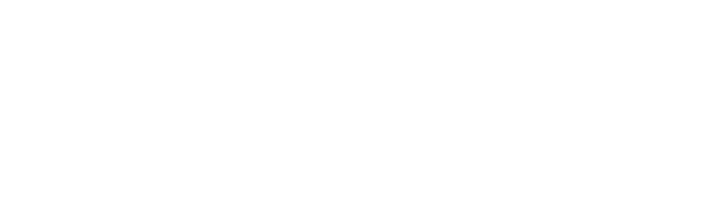
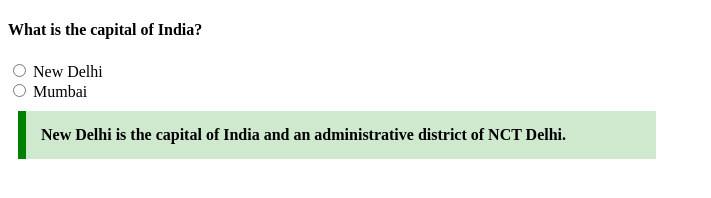
Before and after one commit to acciojob/trivia-riyapandey268, a website: page main.html in a window 1280 px wide. Shown: the whole page, without its empty margins (0-711 px from the left). Drawn offline with Linux system fonts and the light colour scheme.

Commit message:
trivia added

```diff
--- a/main.html
+++ b/main.html
@@ -10,7 +10,22 @@
 	<!-- the entire body must be written by student -->
     <script type="text/javascript" src="./script.js">
 </script>
+<div>
+	<h4>What is the capital of India?</h4>
 
+	<input type="radio" id="delhi" value="delhi" />
+	<label for="delhi">New Delhi</label> <br />
+	<input type="radio" id="mumbai" value="mumbai" />
+	<label for="mumbai">Mumbai</label>
+
+	<blockquote
+	  id="leftborder"
+	  cite="https://en.wikipedia.org/wiki/New_Delhi"
+	>
+	  New Delhi is the capital of India and an administrative district of NCT
+	  Delhi.
+	</blockquote>
+  </div>
 </body>
 
 </html>
--- a/styles.css
+++ b/styles.css
@@ -1,2 +1,9 @@
 
-/* Your CSS Code here. */
+#leftborder {
+    max-width: 600px;
+    margin: 10px;
+    padding: 15px;
+    border-left: 8px solid green;
+    background-color: #cfe9cf;
+    font-weight: bold;
+  }
```
